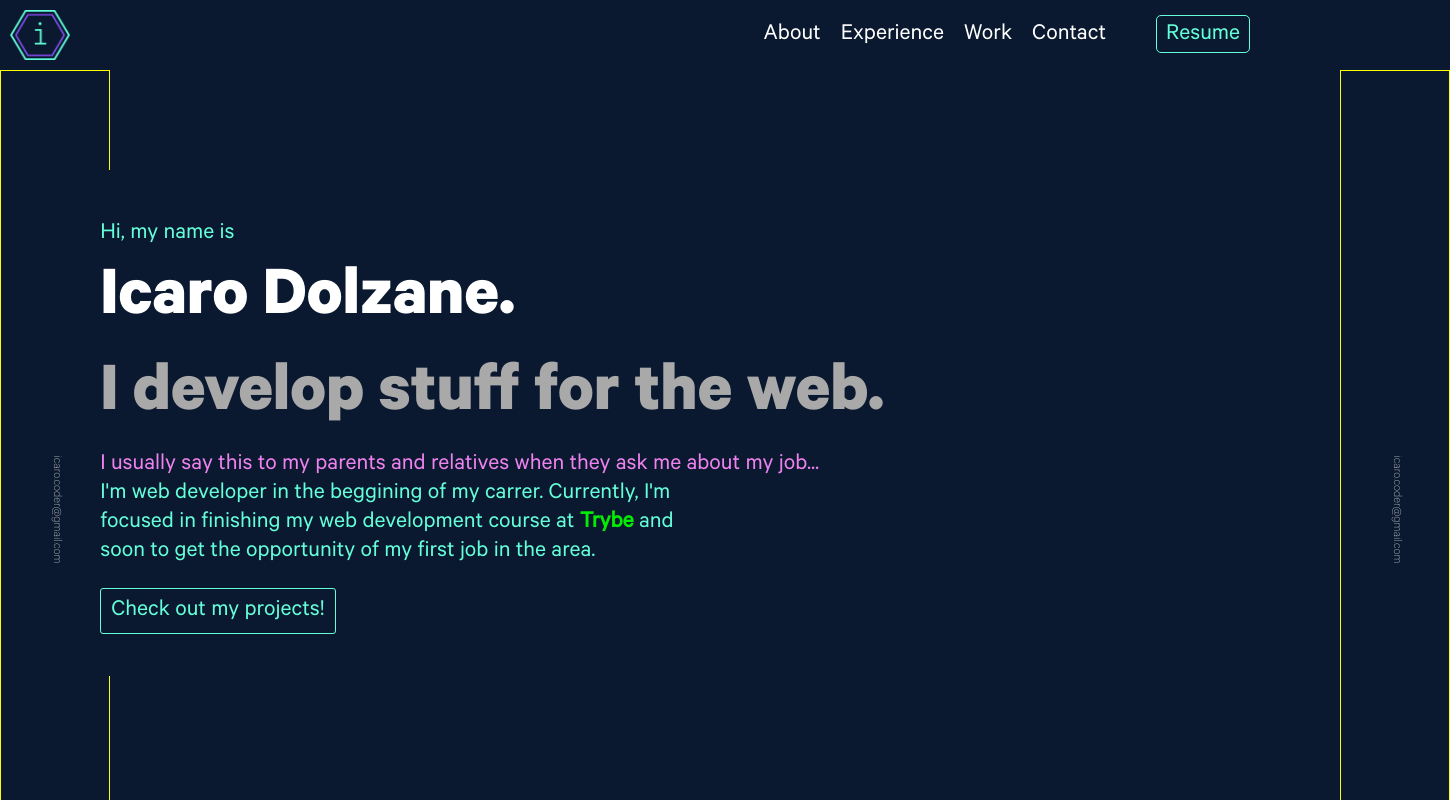
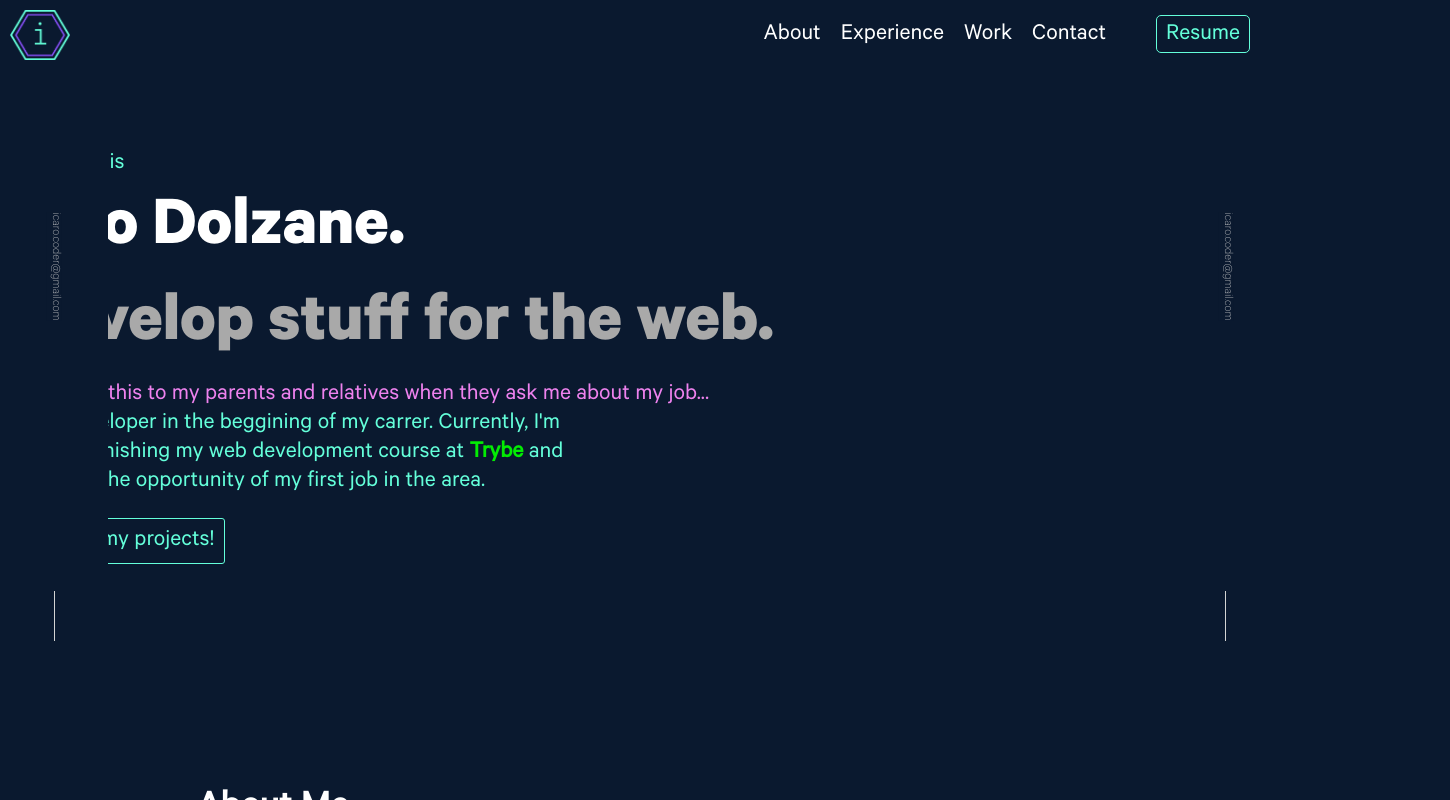
Before and after one commit to icarodolzane/my-portfolio, a React (Create React App) app: page / in a window 1280 px wide. Shown: the top 800 px of the page, 1450 px wide, since content can reach past the window. Built offline with nearby package versions, Linux system fonts and the light colour scheme.

Commit message:
Corrigido Header - para ficar fixo e baras laterais, desktop e mobile

```diff
--- a/src/style/components/About.css
+++ b/src/style/components/About.css
@@ -1,5 +1,4 @@
 .about-content {
-  border: 1px yellow solid ;
   align-items: center;
   display: flex;
   flex-direction: row;
--- a/src/style/components/Header.css
+++ b/src/style/components/Header.css
@@ -5,6 +5,9 @@
   font-size: 1.5em;
   height: 70px;
   width: 100vw;
+  position: fixed;
+  left: 0;
+  z-index: 2;
 }
 
 .logo {
--- a/src/style/components/LeftSideBar.css
+++ b/src/style/components/LeftSideBar.css
@@ -1,11 +1,13 @@
 .left-sidebar {
-  border: 1px yellow solid ;
   align-items: center;
   background-color:inherit;
   display: flex;
   flex-direction: column;
   justify-content: space-around;
   height: 100%;
+  position: fixed;
+  left:0;
+  z-index: 1;
 }
 
 .left-sidebar p {
--- a/src/style/components/RightSideBar.css
+++ b/src/style/components/RightSideBar.css
@@ -1,5 +1,4 @@
 .right-sidebar {
-  border: 1px yellow solid ;
   align-items: center;
   background-color:inherit;
   display: flex;
@@ -7,6 +6,9 @@
   justify-content: space-around;
   height: 100%;
   margin-left: -50px;
+  position: fixed;
+  right: 0;
+  z-index: 1;
 }
 
 .right-sidebar p {
```
